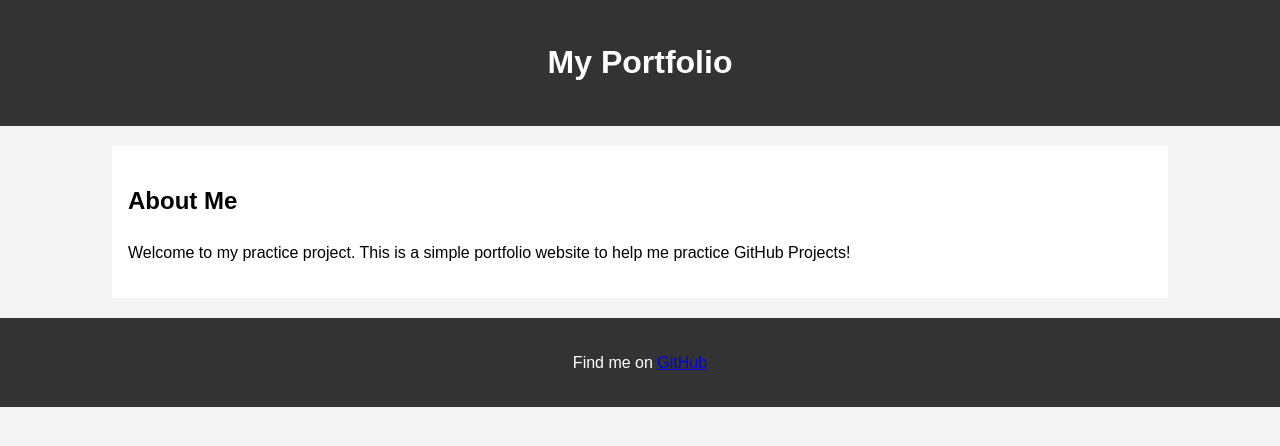
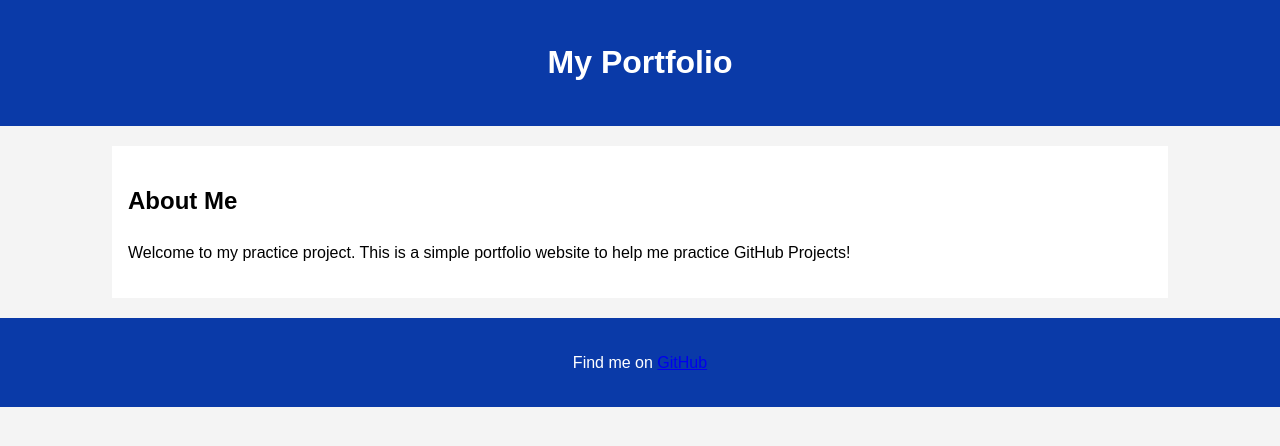
Before and after one commit to AaronFT97/project-estimation-practice, a plain HTML site: page index.html in a window 1280 px wide. Drawn offline with Linux system fonts and the light colour scheme.

Commit message:
changed color of header and footer

```diff
--- a/style.css
+++ b/style.css
@@ -8,7 +8,7 @@ body {
 }
 
 header {
-    background: #333;
+    background: #0a3aa8;
     color: #fff;
     padding: 1rem 0;
     text-align: center;
@@ -25,6 +25,6 @@ footer {
     text-align: center;
     margin-top: 20px;
     padding: 1rem;
-    background: #333;
+    background: #0a3aa8;
     color: #fff;
 }
```
